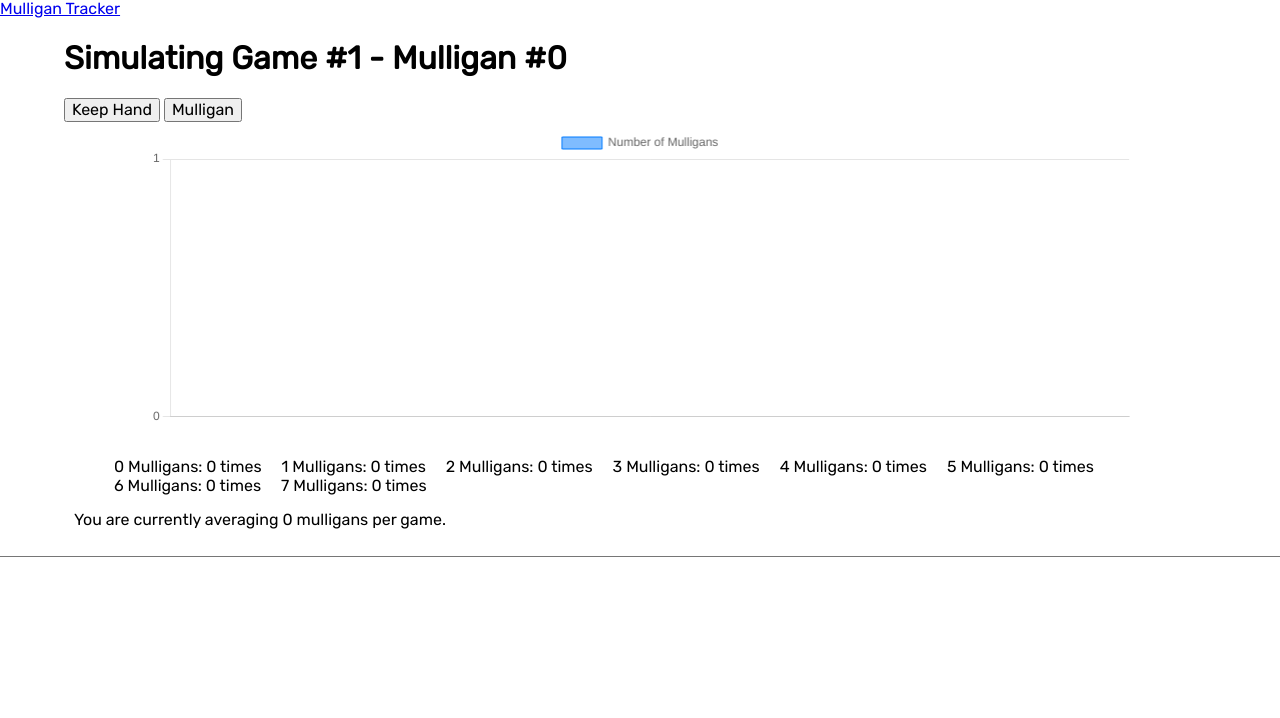
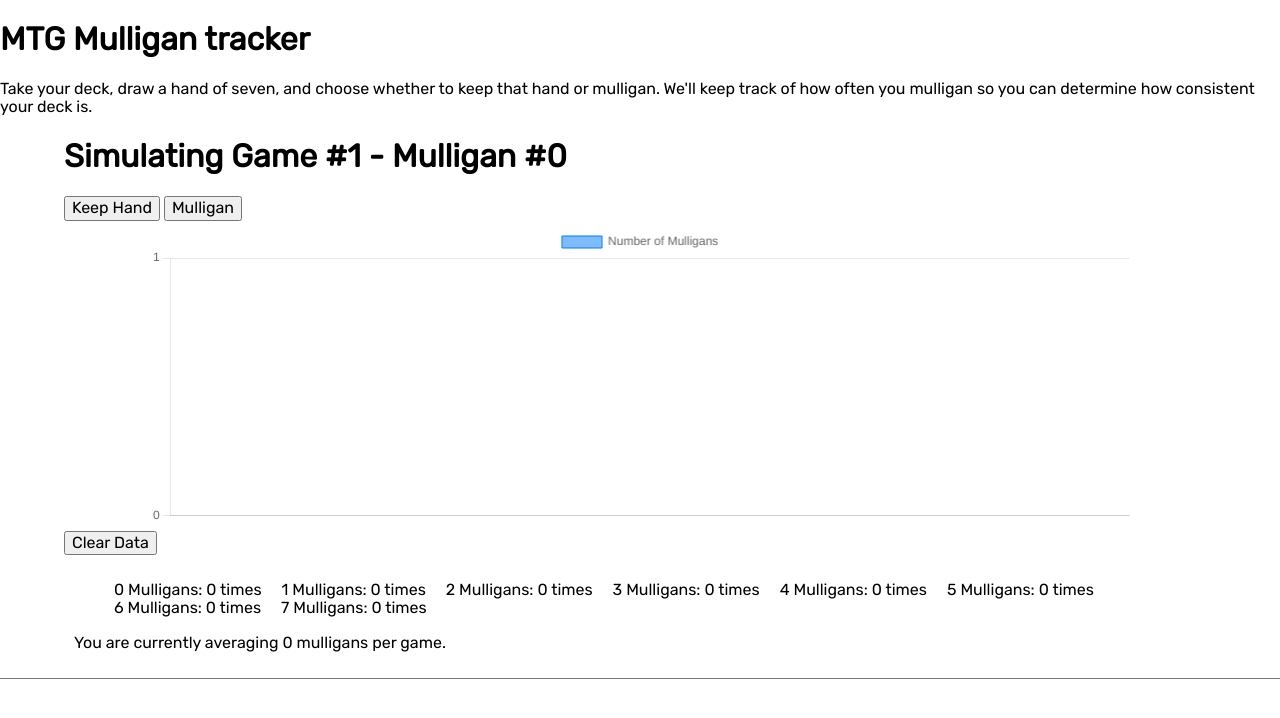
Before and after one commit to swordgeo/mulligan-tracker, a Flask app: page / in a window 1280 px wide. Shown: the top 718 px of the page. Run offline with Flask 3, Linux system fonts and the light colour scheme.

Commit message:
adding clear button

```diff
--- a/server.py
+++ b/server.py
@@ -40,5 +40,15 @@
                    mulligan_count=session['mulligan_count']
                   )
 
+@app.route('/clear', methods=['POST'])
+def clear():
+  session['game_number'] = 1
+  session['mulligan_count'] = 0
+  session['mulligan_data'] = []
+  return jsonify(game_number=session['game_number'],
+                   mulligan_count=session['mulligan_count'],
+                   mulligan_data=session['mulligan_data']
+                  )
+
 if __name__ == '__main__':
     app.run(debug=True, port=3000)
--- a/static/js/script.js
+++ b/static/js/script.js
@@ -1,3 +1,13 @@
+function clearData() {
+  fetch('/clear', {method: 'POST'})
+    .then(response => response.json())
+    .then(data => {
+      updateGraph(data.mulligan_data);
+      updateStats(data.mulligan_data);
+    });
+}
+
+
 function keepHand() {
   fetch('/keep-hand', { method: 'POST' })
       .then(response => response.json())
@@ -82,9 +92,20 @@
       document.getElementById('mull' + i).textContent = counts[i];
   }
 
+  // if (mulliganData == []) {
+  //   for (let i = 0; i <= 7; i++) {
+  //     document.getElementById('mull' + i).textContent = 0;
+  // }
+  // }
+
+
   // Calculate the mean
   const mean = mulliganData.reduce((acc, cur) => acc + cur, 0) / mulliganData.length;
   document.getElementById('mullRatio').textContent = mean.toFixed(2); // Rounds to 2 decimal places
+
+  if (mulliganData == []) {
+    document.getElementById('mullRatio').textContent = 0;
+  }
 }
 
 
--- a/templates/index.html
+++ b/templates/index.html
@@ -17,7 +17,8 @@
 
   <body>
     <header>
-      <a href="#">Mulligan Tracker</a>
+      <h1>MTG Mulligan tracker</h1>
+      <p>Take your deck, draw a hand of seven, and choose whether to keep that hand or mulligan. We'll keep track of how often you mulligan so you can determine how consistent your deck is.</p>
     </header>
 
     <main>
@@ -37,6 +38,8 @@
           const mulliganData = {{ session['mulligan_data'] | tojson }};
         </script>
       </section>
+
+      <button onclick="clearData()">Clear Data</button>
 
       <div id="stats">
         <ul>
```
